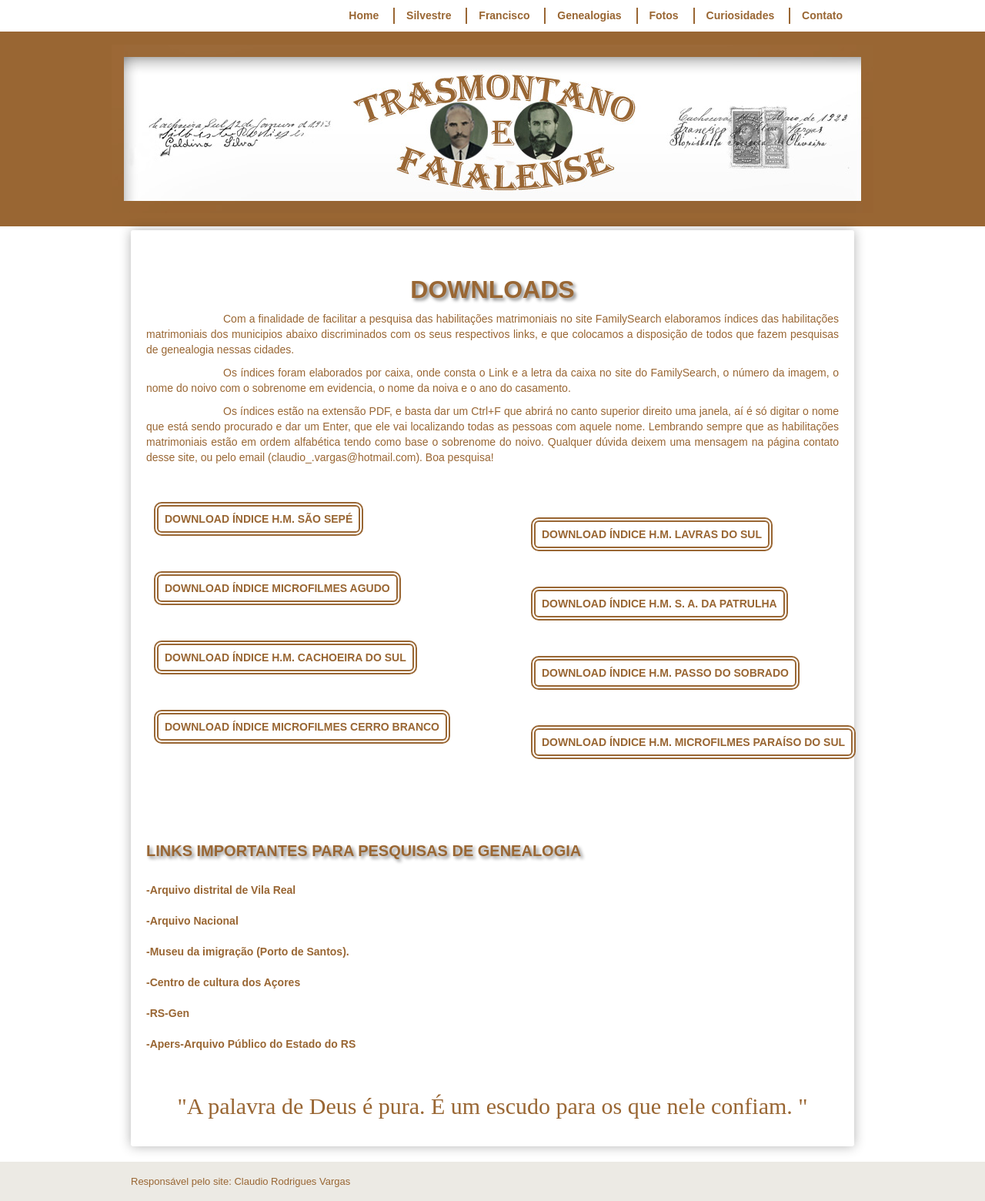
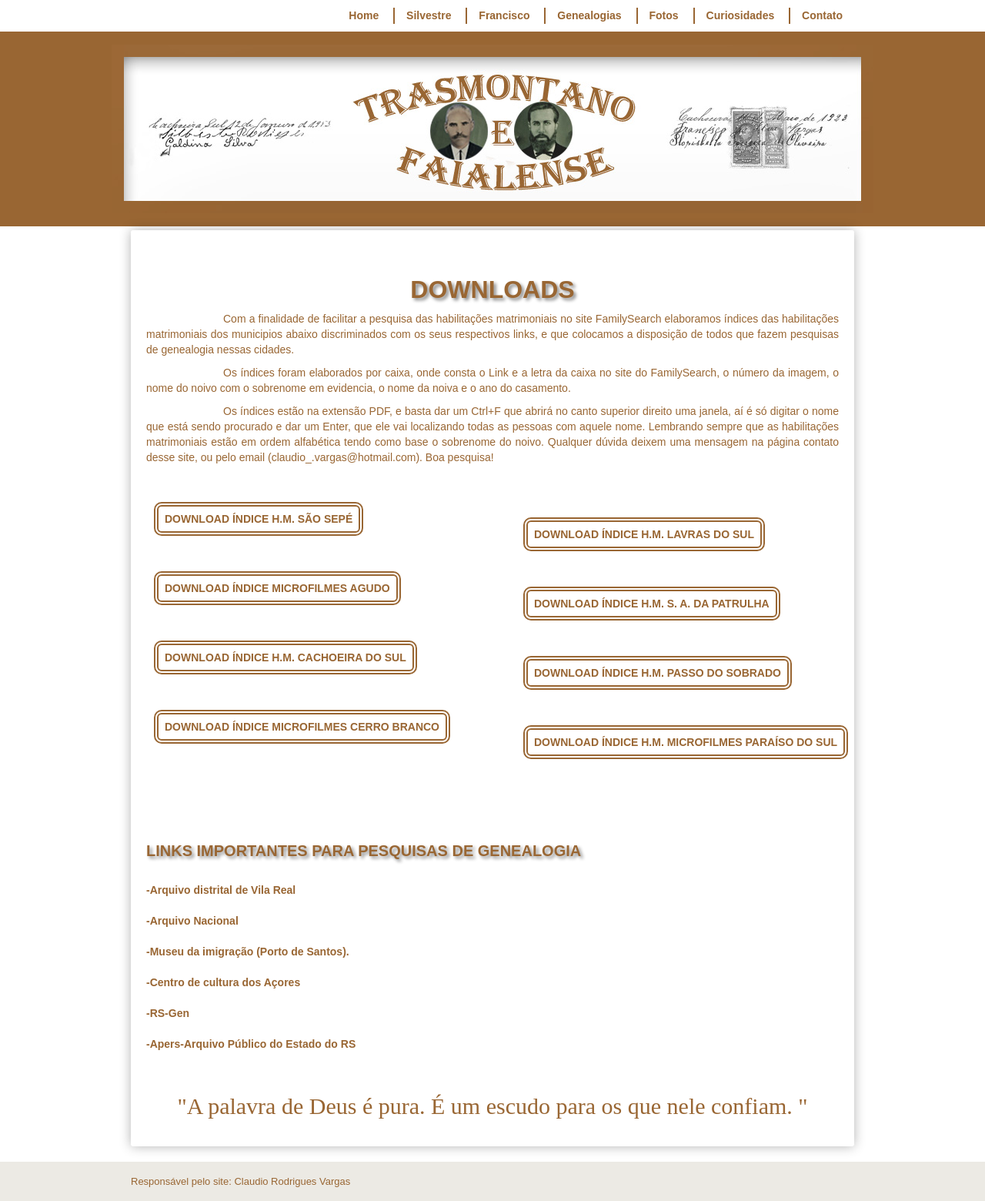
Before and after one commit to claudiovargas1955/claudiovargas1955.github.io, a Jekyll site: the page built from _pages/downloads.html, in a window 1280 px wide. Shown: the whole page at 77% size. Built offline with Jekyll 4.4.1, drawn with Linux system fonts in a browser that asks for light colours; some web fonts are replaced.

Commit message:
Update downloads.html

```diff
--- a/_pages/downloads.html
+++ b/_pages/downloads.html
@@ -47,7 +47,7 @@ a:hover{text-decoration:underline;
 			 padding-right:8px;
                          color:#996633;
 			 font-weight:bold;
-			 margin-left:500px;
+			 margin-left:490px;
 
             }
 
@@ -74,7 +74,7 @@ a:hover{text-decoration:underline;
                        padding-right:8px;
                        color:#996633;
 	               font-weight:bold;
-	               margin-left:500px;
+	               margin-left:490px;
             }
 
 	 .indlds {position:relative;
@@ -100,7 +100,7 @@ a:hover{text-decoration:underline;
                        padding-right:8px;
                        color:#996633;
 	               font-weight:bold;
-	               margin-left:500px;
+	               margin-left:490px;
             }
 
 
@@ -127,7 +127,7 @@ a:hover{text-decoration:underline;
                        padding-right:8px;
                        color:#996633;
 	               font-weight:bold;
-	               margin-left:500px;
+	               margin-left:490px;
             }
 
 	h3{text-shadow: 3px 3px 4px #888;
```
